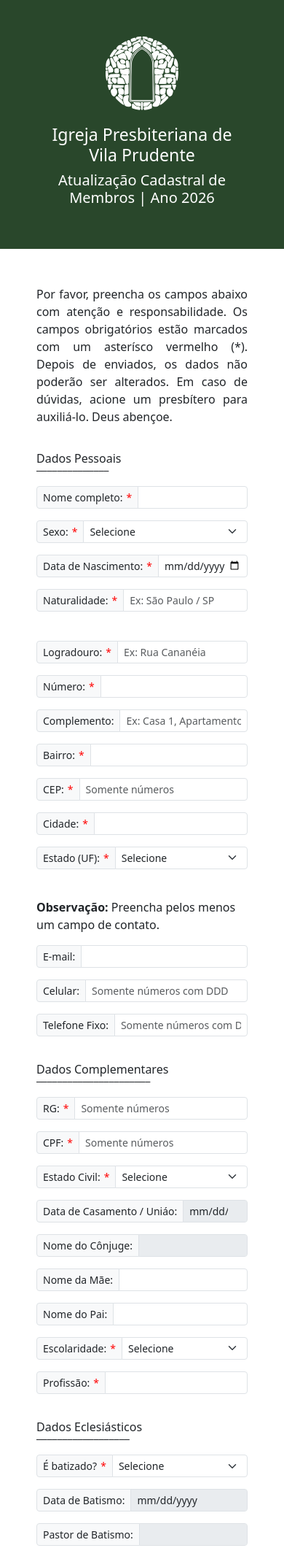
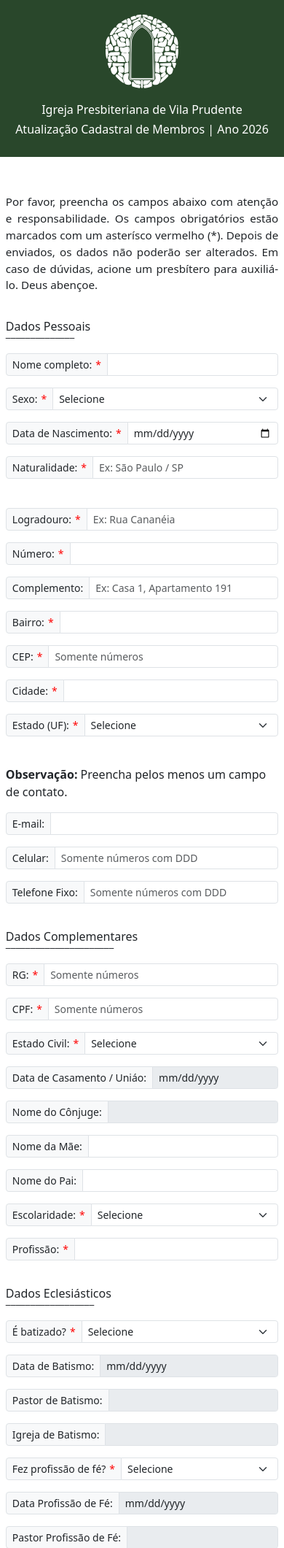
Before and after one commit to mafpbiaggi/ipvp-form-membros, a PHP site: page / in a window 390 px wide. Shown: the top 2121 px of the page at 73% size. Run offline with PHP 8.4, Linux system fonts and the light colour scheme.

Commit message:
ipvp-form-membros(fix): Corrige modelo responsivos para dispositivos móveis.

```diff
--- a/assets/css/appStyle.css
+++ b/assets/css/appStyle.css
@@ -31,3 +31,33 @@ img {
 .alert {
     text-align: center;
 }
+
+
+img {
+    max-width: 100%;
+    height: auto;
+}
+
+
+@media (max-width: 768px) {
+    .form-body {
+        padding: 0 15px 15px 15px;
+    }
+    .header {
+        padding: 20px 5px;
+        font-size: 1rem;
+    }
+    .session p {
+        font-size: 0.95rem;
+    }
+}
+
+
+@media (max-width: 480px) {
+    .header h3, .header h5 {
+        font-size: 1rem;
+    }
+    .form-body {
+        padding: 0 2vw 10px 2vw;
+    }
+}
--- a/index.html
+++ b/index.html
@@ -3,6 +3,7 @@
 
 <head>
     <meta charset="UTF-8">
+    <meta name="viewport" content="width=device-width, initial-scale=1">
     <title>IPVP | Atualização Cadastral</title>
 
     <link href="https://cdn.jsdelivr.net/npm/bootstrap@5.3.3/dist/css/bootstrap.min.css" rel="stylesheet"
```
